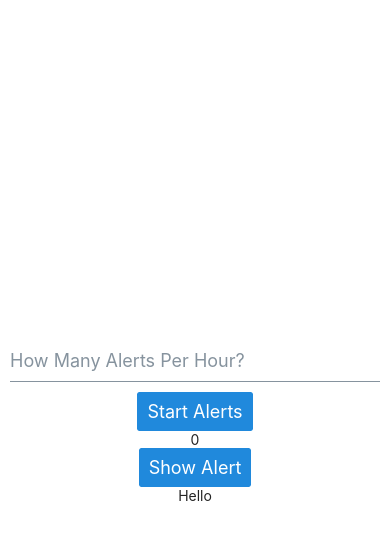
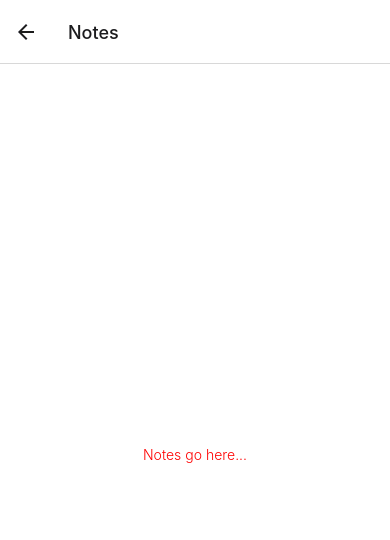
Before and after one commit to 99daycoder/mindtimer, a React Native app: screen /Notes in a window 390 px wide. Shown: the top 540 px of the page. Built offline with nearby package versions, Linux system fonts and the light colour scheme.

Commit message:
Working app...

```diff
--- a/App.js
+++ b/App.js
@@ -1,52 +1,24 @@
-import { Button, Text, Input} from '@rneui/base';
-import { StatusBar } from 'expo-status-bar';
-import { useState } from 'react';
-import { StyleSheet, View, Alert } from 'react-native';
+import * as React from 'react';
+import { View, Text } from 'react-native';
+import { NavigationContainer } from '@react-navigation/native';
+import { createNativeStackNavigator } from '@react-navigation/native-stack';
+import Home from './Components/Home';
+import Notes from './Components/Notes';
 
-export default function App() {
 
-  const simpleAlertHandler = () => {
-    //function to make simple alert
-    alert('Hello Its Time to log your progress');
-    //push to a new page here
-  };
-  const [alertsPerHour, setAlertsPerHour] = useState(0)
-  const [inputValue, setInputValue]= useState(0)
 
+
+const Stack = createNativeStackNavigator();
+
+function App() {
   return (
-    <View style={styles.container}>
-      <Input
-      placeholder='How Many Alerts Per Hour?'onChangeText={newText => setInputValue(newText)}/>
-      <StatusBar style="auto" />
-      <Button onPress={()=>setAlertsPerHour(inputValue)}>Start Alerts</Button>
-      <Text>{alertsPerHour}</Text>
-      <Button onPress={simpleAlertHandler}>Show Alert</Button>
-      <Text>Hello</Text>
-    </View>
+    <NavigationContainer>
+      <Stack.Navigator>
+        <Stack.Screen name="Home Page" component={Home} />
+        <Stack.Screen name="Notes" component={Notes} />
+      </Stack.Navigator>
+    </NavigationContainer>
   );
 }
 
-const styles = StyleSheet.create({
-  container: {
-    minWidth: '80%',
-    flex: 1,
-    backgroundColor: '#fff',
-    alignItems: 'center',
-    justifyContent: 'center',
-  },
-
-
-  h1Style: {
-
-    fontWeight: '300',
-    color:'red'
-  },
-  h2Style: {
-
-    fontWeight: '100',
-  },
-  h3Style: {
-
-    fontWeight: '500',
-  },
-});
+export default App;
--- a/Components/Home.js
+++ b/Components/Home.js
@@ -1,31 +1,43 @@
+import { NavigationContainer } from '@react-navigation/native';
+import { createNativeStackNavigator } from '@react-navigation/native-stack';
 import { Button, Text, Input} from '@rneui/base';
 import { StatusBar } from 'expo-status-bar';
-import { StyleSheet, View } from 'react-native';
-import { NavigationContainer } from '@react-navigation/native';
-import { createNativeStackNavigator } from '@react-navigation/native-stack';
-import Notes from './Notes';
-
+import { useState } from 'react';
+import { StyleSheet, View, Alert } from 'react-native';
 
 export default function Home({navigation}) {
+
+  const simpleAlertHandler = () => {
+    //function to make simple alert
+    alert('Hello Its Time to log your progress');
+    navigation.navigate('Notes')
+    //push to a new page here
+  };
+  const [alertsPerHour, setAlertsPerHour] = useState(0)
+  const [inputValue, setInputValue]= useState(0)
+
   return (
     <View style={styles.container}>
-      <View><Text style={styles.h1Style}>Random Bells per hour?</Text>
       <Input
-      placeholder='How Many Alerts / Hour?'/>
-      </View>
+      placeholder='How Many Alerts Per Hour?'onChangeText={newText => setInputValue(newText)}/>
       <StatusBar style="auto" />
-      <Button onPress={() => navigation.navigate('Notes')} >Start Timer</Button>
+      <Button onPress={()=>setAlertsPerHour(inputValue)}>Start Alerts</Button>
+      <Text>{alertsPerHour}</Text>
+      <Button onPress={simpleAlertHandler}>Show Alert</Button>
+      <Text>Hello</Text>
     </View>
   );
 }
 
 const styles = StyleSheet.create({
   container: {
+    minWidth: '80%',
     flex: 1,
     backgroundColor: '#fff',
     alignItems: 'center',
     justifyContent: 'center',
   },
+
 
   h1Style: {
 
```
